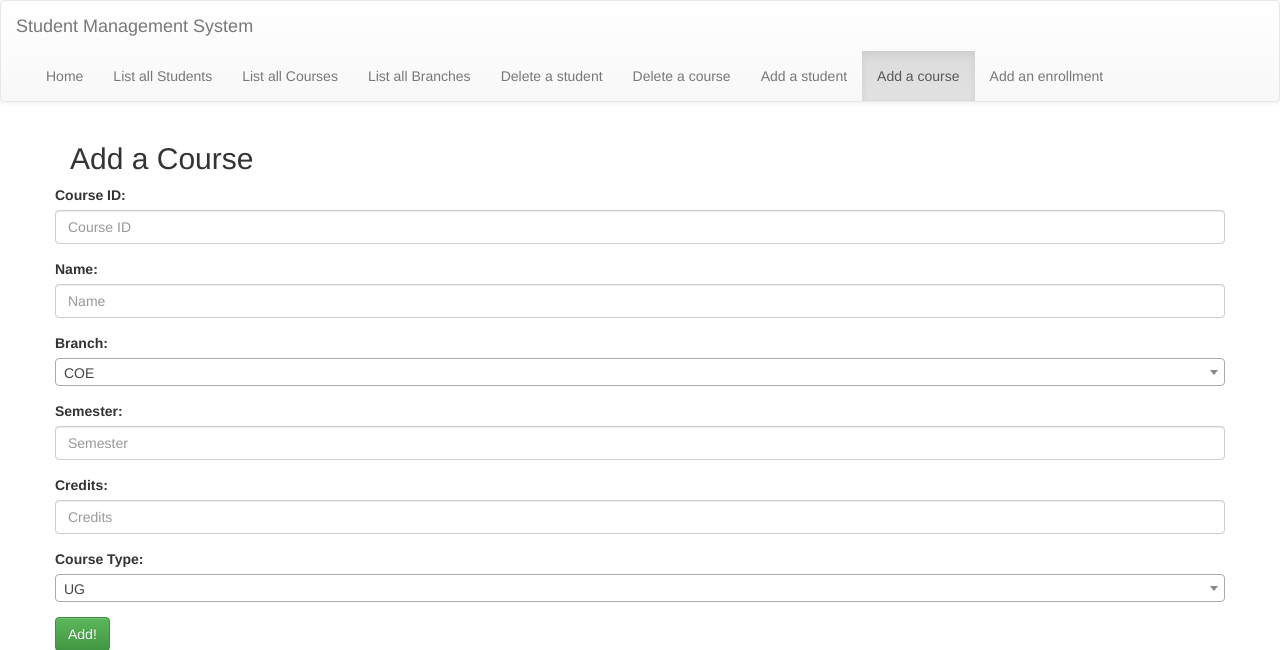
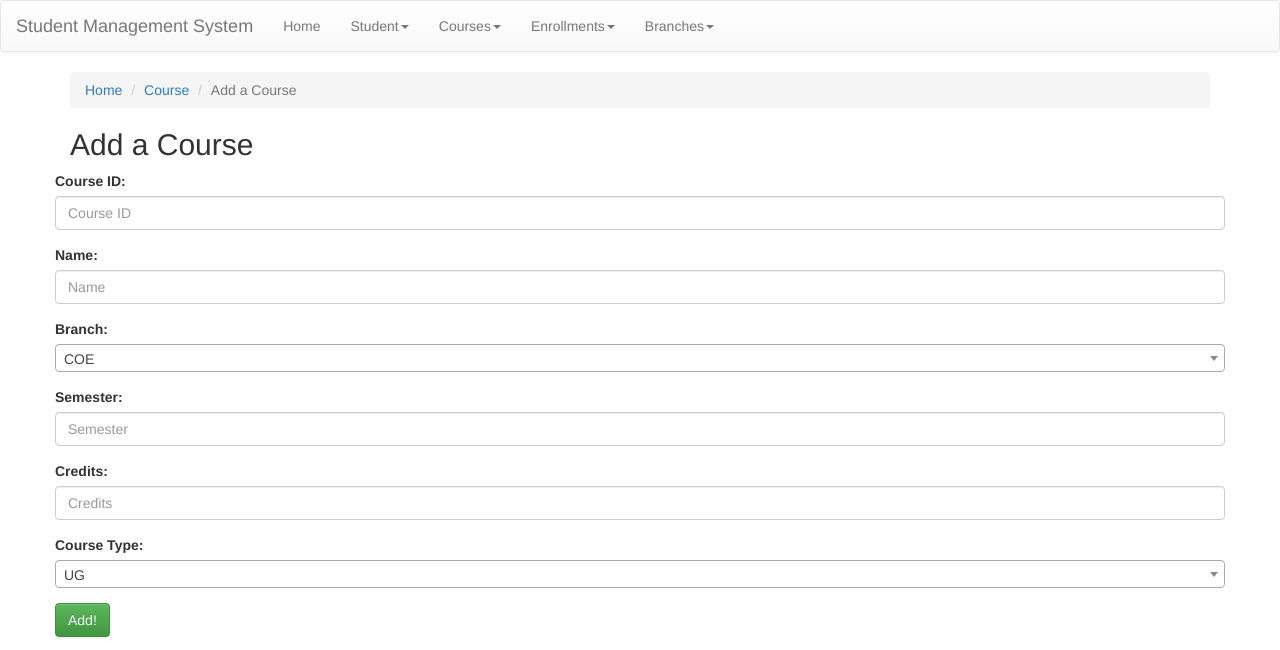
Before and after one commit to singla149/desolate-plateau, a Flask app: page /add-course/ in a window 1280 px wide. Shown: the top 650 px of the page. Run offline with Flask 2, Linux system fonts and the light colour scheme; some libraries are stand-ins or nearby versions.

Commit message:
UI Changes

```diff
--- a/templates/add_data.html
+++ b/templates/add_data.html
@@ -18,6 +18,11 @@
 
 {% block content %}
 <div class="container">
+	<ol class="breadcrumb">
+  		<li><a href="{{url_for('index')}}">Home</a></li>
+  		<li><a href="#">{{obj}}</a></li>
+  		<li class="active">Add a {{obj}}</li>
+	</ol>
 	<h2>Add a {{obj}}</h2>
 	<div class="row">
 		{% with messages = get_flashed_messages(with_categories=true) %}
--- a/templates/base.html
+++ b/templates/base.html
@@ -39,21 +39,47 @@
 
 			<div class="collapse navbar-collapse" id="myNavbar">
 				<ul class="nav navbar-nav">
+					{% set student_bar = [
+						('add_student', 'Add a student'),
+						('all_students', 'List all Students'),
+						('delete_student', 'Delete a student'),
+					] %}
+					{% set courses_bar = [
+						('add_course', 'Add a course'),
+						('all_courses', 'List all Courses'),
+						('delete_course', 'Delete a course'),
+					] %}
+					{% set enrollments_bar = [
+						('add_enrollment', 'Add an enrollment'),
+					] %}
+					{% set branches_bar = [
+						('all_branches', 'List all Branches'),
+					] %}
 					{% set navigation_bar = [
 						('index', 'Home'),
-						('all_students', 'List all Students'),
-						('all_courses', 'List all Courses'),
-						('all_branches', 'List all Branches'),
-						('delete_student', 'Delete a student'),
-						('delete_course', 'Delete a course'),
-						('add_student', 'Add a student'),
-						('add_course', 'Add a course'),
-						('add_enrollment', 'Add an enrollment'),
+					] %}
+					{% set dropdown_bar = [
+						('Student', student_bar),
+						('Courses', courses_bar),
+						('Enrollments', enrollments_bar),
+						('Branches', branches_bar),
 					] %}
 					{% set active_page = active_page|default('index') %}
 					{% for href, caption in navigation_bar %}
 						<li{% if href == active_page %} class="active"{% endif %}>
 							<a href={% if href != "#"%}"{{ url_for(href) }}" {% else %}"#"{% endif %}>{{ caption|e }}</a>
+						</li>
+					{% endfor %}
+					{% for name, bar in dropdown_bar %}
+						<li class="dropdown">
+							<a class="dropdown-toggle" data-toggle="dropdown" href="#">{{name}}<span class="caret"></span></a>
+							<ul class="dropdown-menu">
+								{% for href, caption in bar %}
+									<li{% if href == active_page %} class="active"{% endif %}>
+									<a href={% if href != "#"%}"{{ url_for(href) }}" {% else %}"#"{% endif %}>{{ caption|e }}</a>
+								</li>
+								{% endfor %}
+							</ul>
 						</li>
 					{% endfor %}
 				</ul>
--- a/templates/delete.html
+++ b/templates/delete.html
@@ -10,7 +10,13 @@
 {% endblock head %}
 
 {% block content %}
+
 <div class="container">
+	<ol class="breadcrumb">
+  		<li><a href="{{url_for('index')}}">Home</a></li>
+  		<li><a href="#">{{obj}}</a></li>
+  		<li class="active">Delete a {{obj}}</li>
+	</ol>
 	{% if flag == 1 %}
 		<form action="{{ url_for('delete_'~obj|lower) }}" method="post" role="form" class="form-horizontal">
 			<div class="form-group">
--- a/templates/list_data.html
+++ b/templates/list_data.html
@@ -15,6 +15,11 @@
 
 {% block content %}
 <div class="container">
+	<ol class="breadcrumb">
+  		<li><a href="{{url_for('index')}}">Home</a></li>
+  		<li><a href="#">{{obj}}</a></li>
+  		<li class="active">List all {{obj}}</li>
+	</ol>
 	<div class="row">
 		<h2>{{obj}} Table</h2>
 		<div class="table-responsive">
--- a/views/all_branches.py
+++ b/views/all_branches.py
@@ -16,4 +16,4 @@ def all_branches():
         ]
         data.append(curr)
     col = ["Branch ID", "Name"]
-    return render_template('list_data.html', obj = "branches", rows = data, cols = col)
+    return render_template('list_data.html', obj = "Branches", rows = data, cols = col)
--- a/views/all_courses.py
+++ b/views/all_courses.py
@@ -22,4 +22,4 @@ def all_courses():
         ]
         data.append(curr)
     col = ["Course ID", "Name", "Branch", "Credits", "Type", "Sem"]
-    return render_template('list_data.html', obj = "courses", rows = data, cols = col)
+    return render_template('list_data.html', obj = "Courses", rows = data, cols = col)
```
